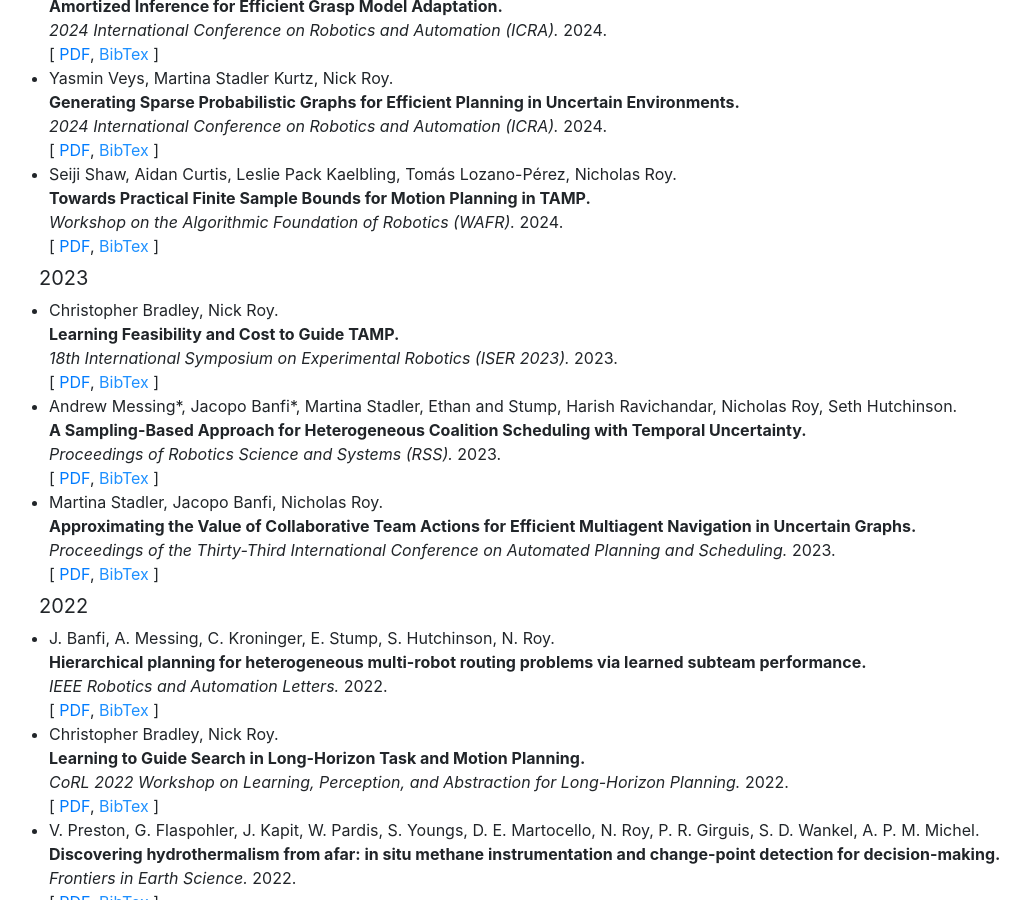
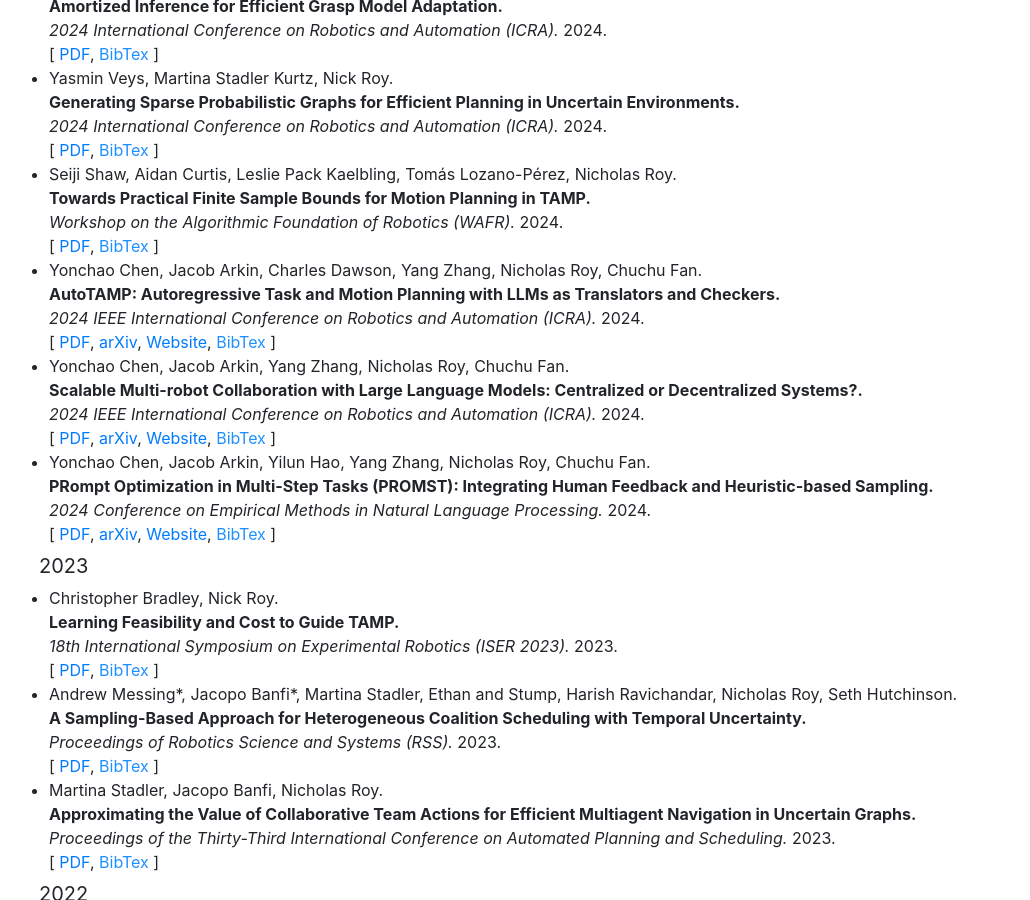
Before and after one commit to robustrobotics/robustrobotics.github.io, a Jekyll site: the page built from publications.html, in a window 1280 px wide and 900 px high, scrolled down 690 px. Shown: the whole window, without its empty margins (46-1076 px from the left). Built offline with Jekyll 4.4.1, drawn with Linux system fonts in a browser that asks for light colours.

Commit message:
Add AutoTAMP, PROMST, and Scalable Mutli-Robot Collaboration publications

```diff
--- a/_data/bibere/papers.yml
+++ b/_data/bibere/papers.yml
@@ -4372,3 +4372,79 @@
   title: 'FORGE: Force-Guided Exploration for Robust Contact-Rich Manipulation Under Uncertainty'
   venue: IEEE Robotics and Automation Letters
   year: 2025
+arkin_icra24a:
+  authors:
+  - Yonchao Chen
+  - Jacob Arkin
+  - Charles Dawson
+  - Yang Zhang
+  - Nicholas Roy
+  - Chuchu Fan
+  links:
+  - link:
+    name: PDF
+  - link: https://arxiv.org/abs/2306.06531
+    name: arXiv
+  - link: https://yongchao98.github.io/MIT-REALM-AutoTAMP/
+    name: Website
+  raw_string: "@inproceedings{chen2024autotamp,\n
+    \ title={Autotamp: Autoregressive task and motion planning with llms as translators and checkers},\n
+    \ author={Chen, Yongchao and Arkin, Jacob and Dawson, Charles and Zhang, Yang and Roy, Nicholas and Fan, Chuchu},\n
+    \ booktitle={2024 IEEE International conference on robotics and automation (ICRA)},\n
+    \ pages={6695--6702},\n
+    \ year={2024},\n
+    \ organization={IEEE}\n
+    }\n\n"
+  title: 'AutoTAMP: Autoregressive Task and Motion Planning with LLMs as Translators and Checkers'
+  venue: 2024 IEEE International Conference on Robotics and Automation (ICRA)
+  year: 2024
+arkin_icra24b:
+  authors:
+  - Yonchao Chen
+  - Jacob Arkin
+  - Yang Zhang
+  - Nicholas Roy
+  - Chuchu Fan
+  links:
+  - link:
+    name: PDF
+  - link: https://arxiv.org/abs/2309.15943
+    name: arXiv
+  - link: https://yongchao98.github.io/MIT-REALM-Multi-Robot/
+    name: Website
+  raw_string: "@inproceedings{chen2024scalable,\n
+  \ title={Scalable multi-robot collaboration with large language models: Centralized or decentralized systems?},\n
+  \ author={Chen, Yongchao and Arkin, Jacob and Zhang, Yang and Roy, Nicholas and Fan, Chuchu},\n
+  \ booktitle={2024 IEEE International Conference on Robotics and Automation (ICRA)},\n
+  \ pages={4311--4317},\n
+  \ year={2024},\n
+  \ organization={IEEE}\n
+  }\n\n"
+  title: 'Scalable Multi-robot Collaboration with Large Language Models: Centralized or Decentralized Systems?'
+  venue: 2024 IEEE International Conference on Robotics and Automation (ICRA)
+  year: 2024
+arkin_emnlp24:
+  authors:
+  - Yonchao Chen
+  - Jacob Arkin
+  - Yilun Hao
+  - Yang Zhang
+  - Nicholas Roy
+  - Chuchu Fan
+  links:
+  - link:
+    name: PDF
+  - link: https://arxiv.org/abs/2402.08702
+    name: arXiv
+  - link: https://yongchao98.github.io/MIT-REALM-PROMST/
+    name: Website
+  raw_string: "@inproceedings{chen2024prompt,\n
+  \ title={PRompt Optimization in Multi-Step Tasks (PROMST): Integrating Human Feedback and Heuristic-based Sampling},\n
+  \ author={Chen, Yongchao and Arkin, Jacob and Hao, Yilun and Zhang, Yang and Roy, Nicholas and Fan, Chuchu},\n
+  \ booktitle={Proceedings of the 2024 Conference on Empirical Methods in Natural Language Processing},\n
+  \ pages={3859--3920},\n
+  \ year={2024}\n
+  }\n\n"
+  title: 'PRompt Optimization in Multi-Step Tasks (PROMST): Integrating Human Feedback and Heuristic-based Sampling'
+  venue: 2024 Conference on Empirical Methods in Natural Language Processing
+  year: 2024
```
